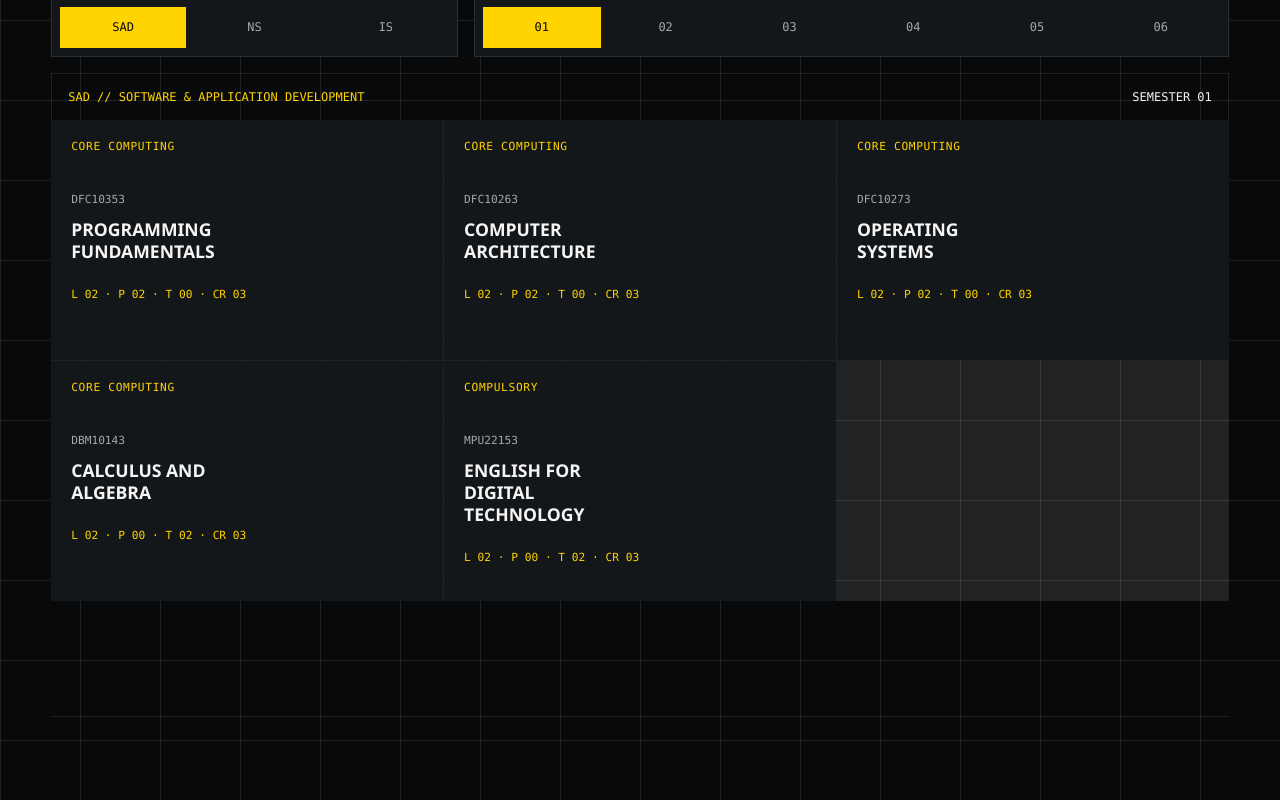
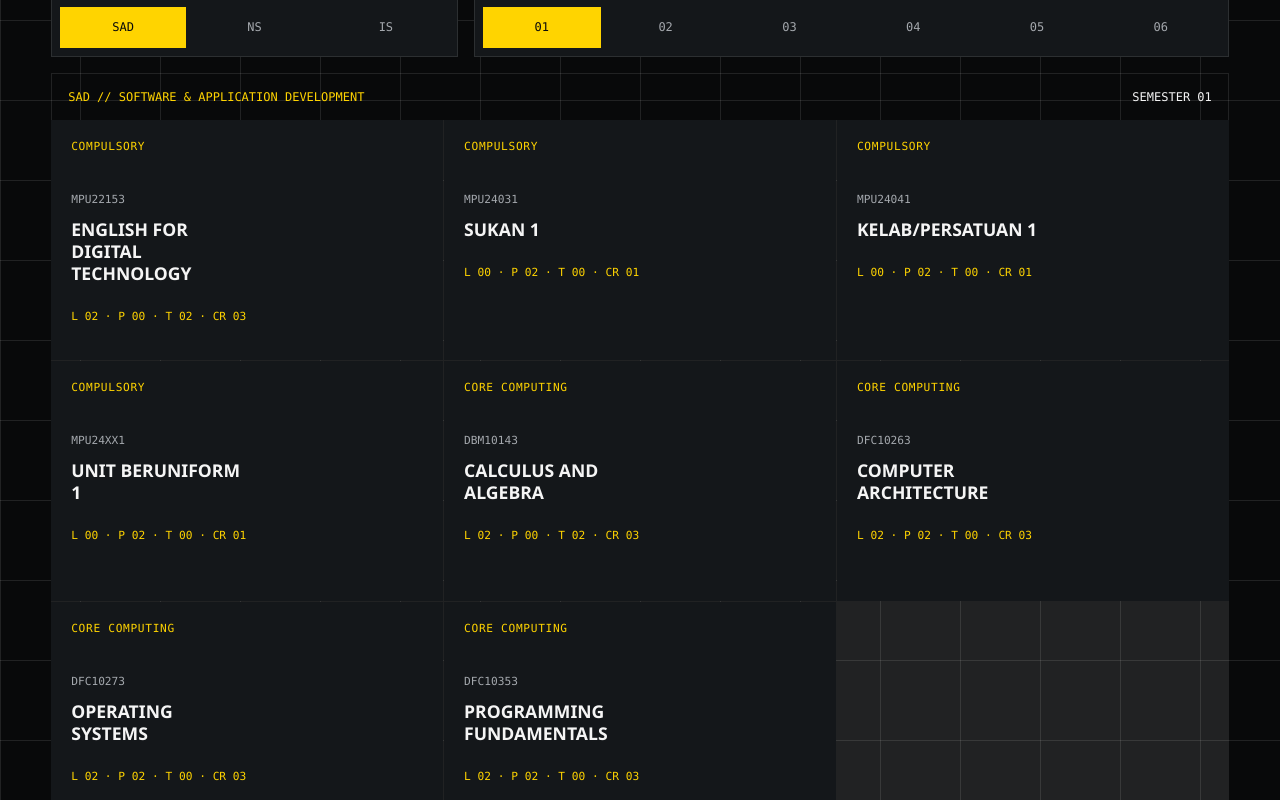
Before and after one commit to saifulhairuddin/dit-jtmk-puo, a React (Vite) app: page / in a window 1280 px wide. Shown: the part 7980-8780 px from the top of the page. Built offline with nearby package versions, Linux system fonts and the light colour scheme.

Commit message:
Use complete programme structure data

```diff
--- a/src/App.jsx
+++ b/src/App.jsx
@@ -81,25 +81,33 @@ const semesterOptions = ['01', '02', '03', '04', '05', '06'];
 
 const commonCourses = {
   '01': [
-    ['Core Computing', 'DFC10353', 'Programming Fundamentals', 'L 02 · P 02 · T 00 · CR 03'],
+    ['Compulsory', 'MPU22153', 'English for Digital Technology', 'L 02 · P 00 · T 02 · CR 03'],
+    ['Compulsory', 'MPU24031', 'Sukan 1', 'L 00 · P 02 · T 00 · CR 01'],
+    ['Compulsory', 'MPU24041', 'Kelab/Persatuan 1', 'L 00 · P 02 · T 00 · CR 01'],
+    ['Compulsory', 'MPU24XX1', 'Unit Beruniform 1', 'L 00 · P 02 · T 00 · CR 01'],
+    ['Core Computing', 'DBM10143', 'Calculus and Algebra', 'L 02 · P 00 · T 02 · CR 03'],
     ['Core Computing', 'DFC10263', 'Computer Architecture', 'L 02 · P 02 · T 00 · CR 03'],
     ['Core Computing', 'DFC10273', 'Operating Systems', 'L 02 · P 02 · T 00 · CR 03'],
-    ['Core Computing', 'DBM10143', 'Calculus and Algebra', 'L 02 · P 00 · T 02 · CR 03'],
-    ['Compulsory', 'MPU22153', 'English for Digital Technology', 'L 02 · P 00 · T 02 · CR 03'],
+    ['Core Computing', 'DFC10353', 'Programming Fundamentals', 'L 02 · P 02 · T 00 · CR 03'],
   ],
   '02': [
+    ['Compulsory', 'MPU23162', 'Pengajian Islam', 'L 01 · P 00 · T 02 · CR 02'],
+    ['Compulsory', 'MPU23272', 'Pendidikan Moral', 'L 01 · P 00 · T 02 · CR 02'],
+    ['Compulsory', 'MPU24051', 'Sukan 2', 'L 00 · P 02 · T 00 · CR 01', 'MPU24031'],
+    ['Compulsory', 'MPU24061', 'Kelab/Persatuan 2', 'L 00 · P 02 · T 00 · CR 01', 'MPU24041'],
+    ['Compulsory', 'MPU24XX2', 'Unit Beruniform 2', 'L 00 · P 02 · T 00 · CR 01', 'MPU24XX1'],
+    ['Core Computing', 'DBM20153', 'Discrete Mathematics', 'L 02 · P 00 · T 02 · CR 03'],
     ['Core Computing', 'DFC20283', 'Database Fundamentals', 'L 02 · P 02 · T 00 · CR 03'],
     ['Core Computing', 'DFC20293', 'Network and Data Communication', 'L 02 · P 03 · T 00 · CR 03'],
     ['Core Computing', 'DFC20313', 'Cybersecurity Fundamentals', 'L 02 · P 03 · T 00 · CR 03'],
     ['Discipline Core', 'DFK20013', 'Web Design Technology', 'L 02 · P 03 · T 00 · CR 03'],
-    ['Core Computing', 'DBM20153', 'Discrete Mathematics', 'L 02 · P 00 · T 02 · CR 03'],
   ],
   '03': [
     ['Core Computing', 'DBM30263', 'Statistics and Probability', 'L 02 · P 02 · T 00 · CR 03'],
     ['Core Computing', 'DFC30333', 'Ethics in Computing', 'L 02 · P 03 · T 00 · CR 03'],
     ['Discipline Core', 'DFK30023', 'User Experience Fundamentals', 'L 02 · P 03 · T 00 · CR 03'],
     ['Discipline Core', 'DFK30033', 'Cyberpreneurship', 'L 02 · P 03 · T 00 · CR 03'],
-    ['Discipline Core', 'DFK30053', 'Object Oriented Programming', 'L 02 · P 03 · T 00 · CR 03'],
+    ['Discipline Core', 'DFK30053', 'Object Oriented Programming', 'L 02 · P 03 · T 00 · CR 03', 'DFC10353'],
   ],
   '04': [
     ['Core Computing', 'DFC40343', 'System Analysis and Design Fundamentals', 'L 02 · P 02 · T 00 · CR 03'],
@@ -107,11 +115,12 @@ const commonCourses = {
     ['Discipline Core', 'DFK40073', 'Cloud Computing', 'L 02 · P 03 · T 00 · CR 03'],
   ],
   '05': [
+    ['Compulsory', 'MPU21072', 'Penghayatan Etika dan Peradaban', 'L 01 · P 00 · T 02 · CR 02'],
+    ['Compulsory', 'MPU22071', 'Kursus Integriti dan Anti Rasuah (KIAR)', 'L 00 · P 00 · T 02 · CR 01'],
     ['Discipline Core', 'DFK50083', 'Python Programming', 'L 02 · P 03 · T 00 · CR 03'],
     ['Discipline Core', 'DFK50093', 'Computer Network Security', 'L 02 · P 03 · T 00 · CR 03'],
-    ['Compulsory', 'MPU21072', 'Penghayatan Etika dan Peradaban', 'L 01 · P 00 · T 02 · CR 02'],
   ],
-  '06': [['Industrial Training', 'DUT60089', 'Industrial Training', 'L 00 · P 00 · T 00 · CR 09']],
+  '06': [],
 };
 
 const trackElectives = {
@@ -323,8 +332,8 @@ function App() {
             </div>
             <div className="curriculum-summary"><span>{activeTrack} // {trackOptions.find(([code]) => code === activeTrack)?.[1]}</span><strong>SEMESTER {activeSemester}</strong></div>
             <div className="course-grid">{[...(commonCourses[activeSemester] || []), ...(trackElectives[activeTrack]?.[activeSemester] || [])].map(([classification, code, name, hours, prerequisite]) => <article className="course-card" key={code}><p className="card-code">{classification}</p><p className="course-code">{code}</p><h3>{name}</h3><p className="course-hours">{hours}</p>{prerequisite && <p className="course-prerequisite">Prerequisite: {prerequisite}</p>}</article>)}</div>
-            {activeSemester === '05' && <article className="special-course project-course"><div><p className="section-label">SEM // 05 · PROJECT</p><p className="course-code">DFT50194</p><h3>Integrated Project</h3></div><div><strong>04 CREDITS</strong><p>Prerequisite: all core computing courses</p></div></article>}
-            {activeSemester === '06' && <article className="special-course training-course"><div><p className="section-label">SEM // 06</p><p className="course-code">DUT60089</p><h3>Industrial<br />Training</h3></div><div><strong>09 CREDITS</strong><p>Industry experience // transition to practice</p></div></article>}
+            {activeSemester === '05' && <article className="special-course project-course"><div><p className="section-label">SEM // 05 · PROJECT</p><p className="course-code">DFT50194</p><h3>Integrated Project</h3></div><div><strong>04 CREDITS</strong><p>L 02 · P 03 · T 00</p><p>Prerequisite: all core computing courses</p></div></article>}
+            {activeSemester === '06' && <article className="special-course training-course"><div><p className="section-label">SEM // 06</p><p className="course-code">DUT60089</p><h3>Industrial<br />Training</h3></div><div><strong>09 CREDITS</strong><p>L 00 · P 00 · T 00</p><p>Industry experience // transition to practice</p></div></article>}
           </section>
 
           {shellSections.filter(([id]) => !['introduction', 'synopsis', 'careers', 'direction', 'peo', 'plo', 'curriculum'].includes(id)).map(([id, number, label]) => (
```
